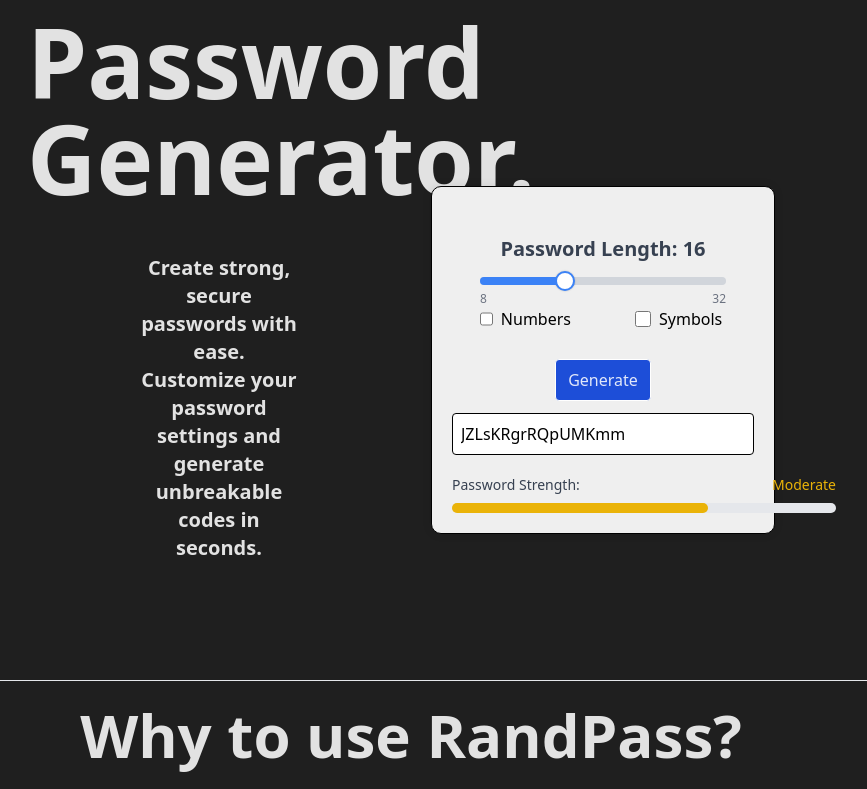
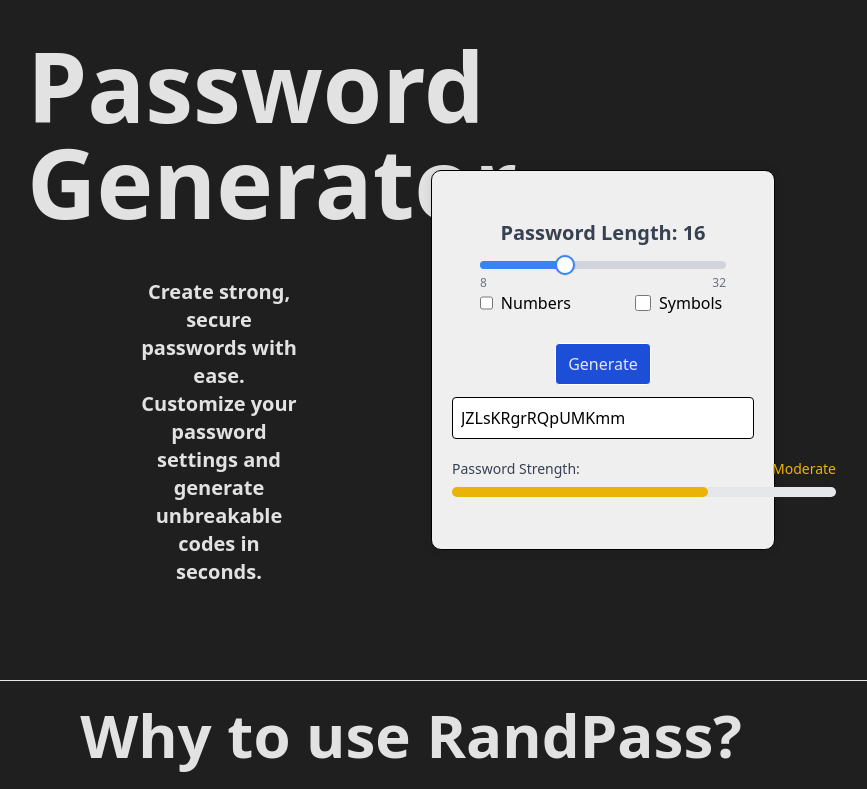
Before and after one commit to JASantacruz00/password-generator, a Vue app: page / in a window 1280 px wide. Shown: the top 789 px of the page, without its empty margins (229-1096 px from the left). Built offline with nearby package versions, Linux system fonts and the light colour scheme.

Commit message:
Change in margins and paddings

```diff
--- a/src/components/PasswordGenerator.vue
+++ b/src/components/PasswordGenerator.vue
@@ -38,7 +38,7 @@
       ></input>
       <PasswordStrength
         :password="password"
-        class='mt-5'
+        class='mt-5 pb-8'
       />
     </div>
   </div>
--- a/src/views/MainView.vue
+++ b/src/views/MainView.vue
@@ -1,6 +1,6 @@
 <template>
   <div class="grid grid-flow-col grid-cols-12 h-[90vh] w-screen">
-    <div class="col-span-6 flex flex-col justify-center pl-64 mb-36">
+    <div class="col-span-6 flex flex-col justify-center pl-64 mb-24">
       <h1 class="text-center font-bold text-8xl mb-12">Password Generator.</h1>
       <h2 class="w-full text-center font-semibold text-xl px-28 align-middle">
         Create strong, secure passwords with ease. Customize your password
```
